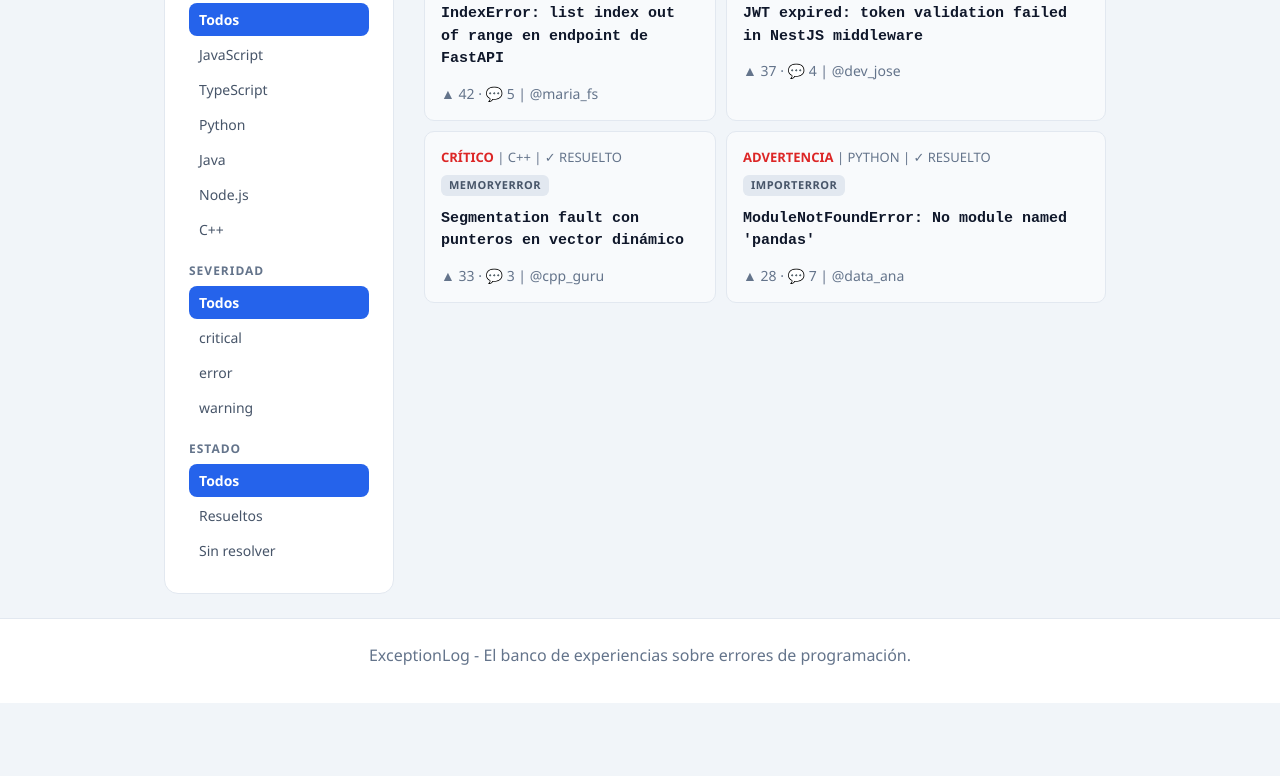
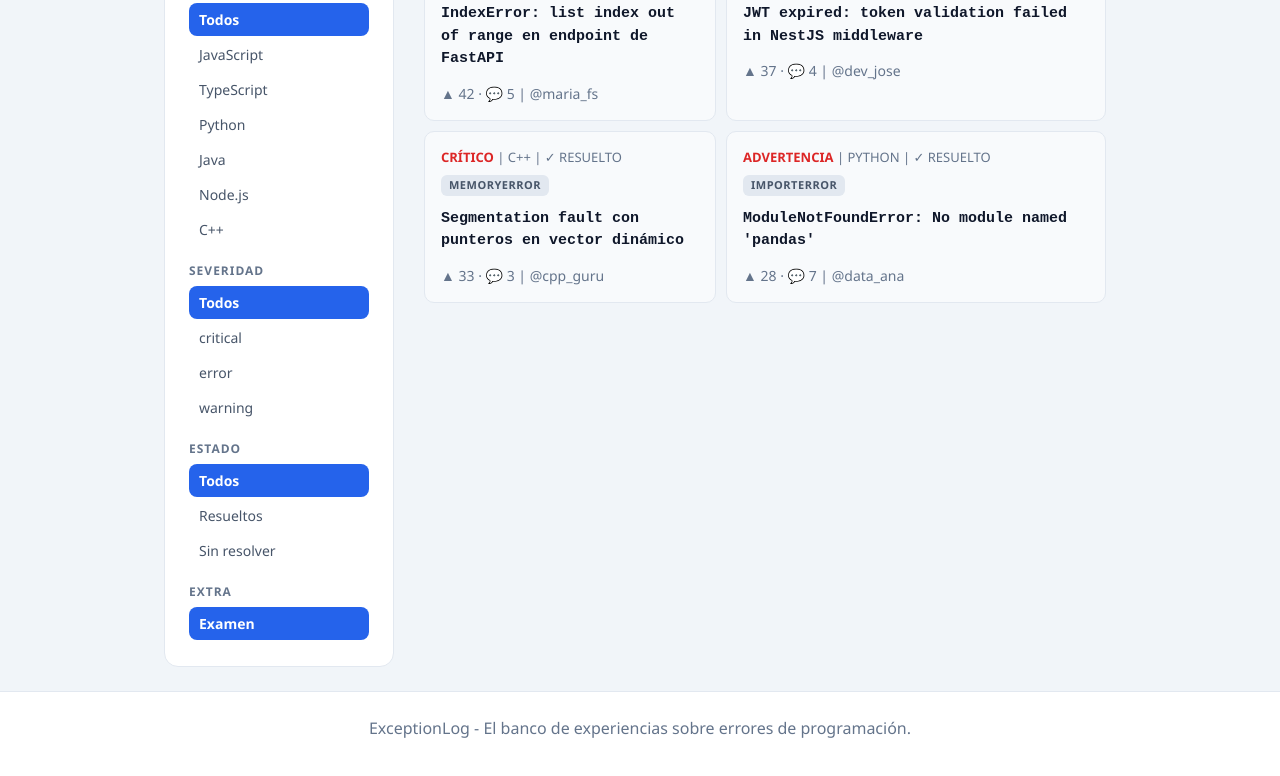
Before and after one commit to 2705dmr/Aplicaci-n_de_Estilos_js, a plain HTML site: page errores.html in a window 1280 px wide. Shown: the part 764-1540 px from the top of the page. Before the commit the page ends 1467 px from the top, so only its background shows below. Drawn offline with Linux system fonts and the light colour scheme.

Commit message:
Tercera página con js

```diff
--- a/errores.html
+++ b/errores.html
@@ -69,6 +69,10 @@
         <li>Todos</li>
         <li>Resueltos</li>
         <li>Sin resolver</li>
+      </ul>
+      <h3>EXTRA</h3>
+        <ul id="lista-examen">
+        <li id="item-examen">Examen</li>
       </ul>
         </aside>
       </td>
```
